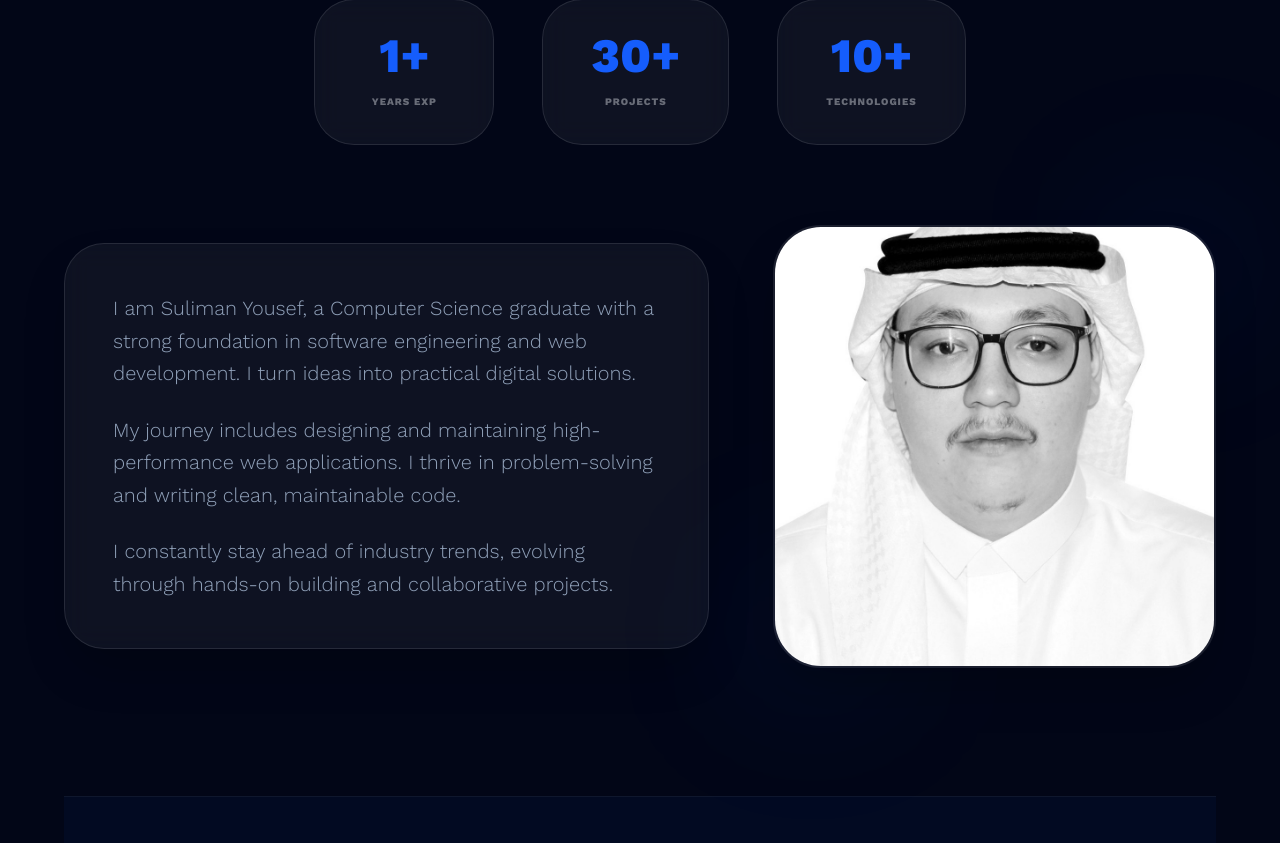
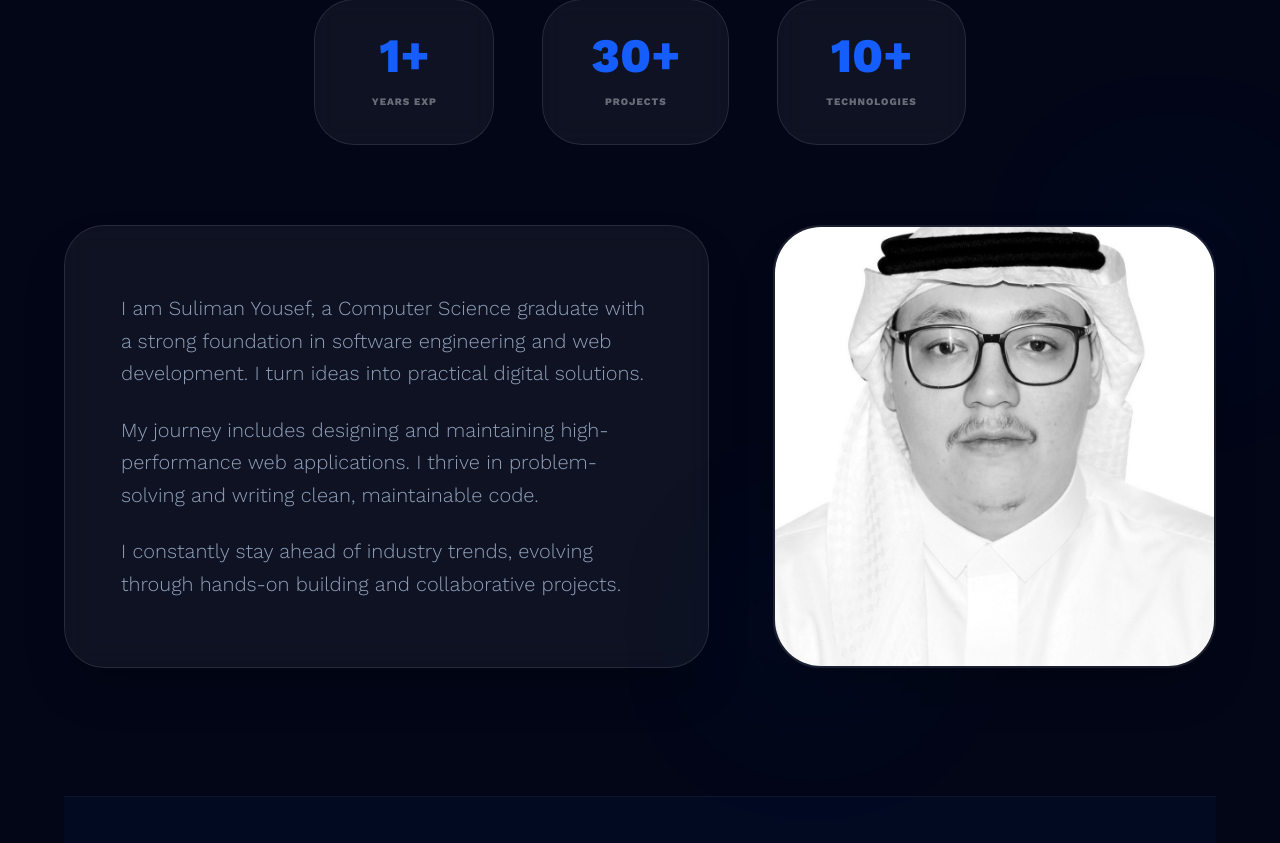
Before and after one commit to Su03l/suliman-yousef-profile, a React (Vite) app: page /about in a window 1280 px wide. Shown: the part 405-1248 px from the top of the page. Built offline with nearby package versions, Linux system fonts and the light colour scheme.

Commit message:
some update

```diff
--- a/src/components/sections/About.tsx
+++ b/src/components/sections/About.tsx
@@ -28,8 +28,8 @@ const About: React.FC<AboutProps> = ({ t }) => {
                         </div>
                     ))}
                 </div>
-                <div className="grid grid-cols-1 lg:grid-cols-12 gap-16 items-center mb-32">
-                    <div className="lg:col-span-7 glass p-8 md:p-12 rounded-[2.5rem] border border-white/10 shadow-2xl space-y-6 text-xl text-slate-400 font-light leading-relaxed hover:border-blue-500/30 hover:shadow-blue-500/10 hover:scale-[1.01] transition-all duration-500 group">
+                <div className="grid grid-cols-1 lg:grid-cols-12 gap-16 items-stretch mb-32">
+                    <div className="lg:col-span-7 glass p-8 md:p-14 rounded-[2.5rem] border border-white/10 shadow-2xl space-y-6 text-xl text-slate-400 font-light leading-relaxed hover:border-blue-500/30 hover:shadow-blue-500/10 hover:scale-[1.01] transition-all duration-500 group flex flex-col justify-center h-full">
                         <p className="group-hover:text-slate-300 transition-colors">{t.aboutText1}</p>
                         <p className="group-hover:text-slate-300 transition-colors">{t.aboutText2}</p>
                         <p className="group-hover:text-slate-300 transition-colors">{t.aboutText3}</p>
```
